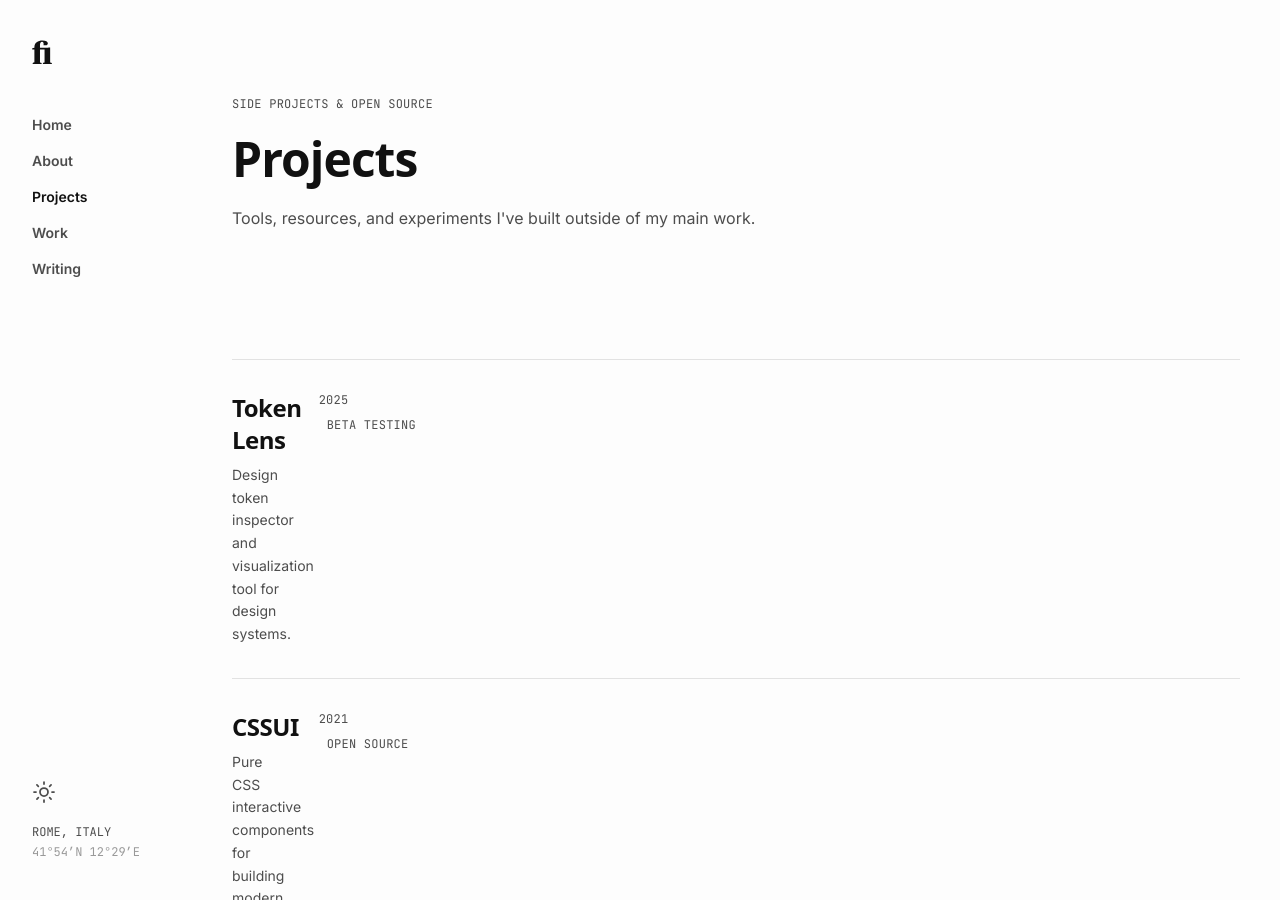
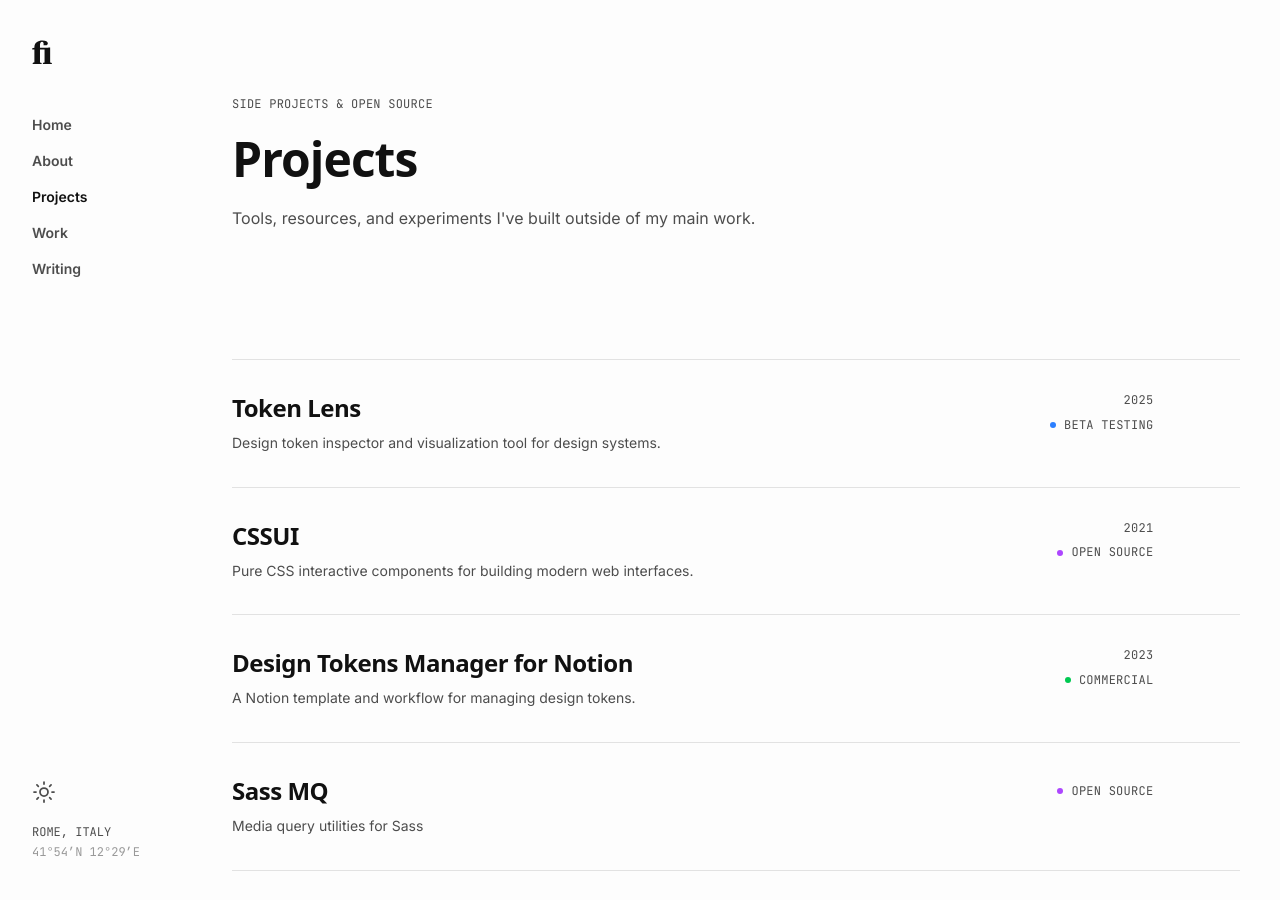
Before and after one commit to zetareticoli/fi, a Jekyll site: the page built from projects.html, in a window 1280 px wide and 900 px high. Built offline with Jekyll 4.4.1, drawn with Linux system fonts in a browser that asks for light colours; some web fonts are replaced.

Commit message:
refactor: enhance CSS with new color variables, spacing utilities, and responsive design classes for improved layout and visual consistency

```diff
--- a/css/tw-compiled.css
+++ b/css/tw-compiled.css
@@ -5,13 +5,17 @@
   :root, :host {
     --font-sans: 'Inter', ui-sans-serif, system-ui, sans-serif;
     --font-mono: 'JetBrains Mono', ui-monospace, SFMono-Regular, Menlo, Monaco, Consolas, monospace;
+    --color-amber-500: oklch(76.9% 0.188 70.08);
+    --color-green-500: oklch(72.3% 0.219 149.579);
+    --color-blue-500: oklch(62.3% 0.214 259.815);
+    --color-purple-500: oklch(62.7% 0.265 303.9);
+    --color-gray-500: oklch(55.1% 0.027 264.364);
     --spacing: 0.25rem;
     --breakpoint-xl: 80rem;
     --container-md: 28rem;
     --container-xl: 36rem;
     --container-2xl: 42rem;
     --container-3xl: 48rem;
-    --container-5xl: 64rem;
     --text-xs: 0.75rem;
     --text-xs--line-height: calc(1 / 0.75);
     --text-sm: 0.875rem;
@@ -41,7 +45,6 @@
     --leading-relaxed: 1.625;
     --radius-xs: 0.125rem;
     --radius-md: calc(var(--radius) - 2px);
-    --radius-lg: var(--radius);
     --ease-out: cubic-bezier(0, 0, 0.2, 1);
     --ease-in-out: cubic-bezier(0.4, 0, 0.2, 1);
     --default-transition-duration: 150ms;
@@ -282,9 +285,6 @@
   }
   .mx-6 {
     margin-inline: calc(var(--spacing) * 6);
-  }
-  .mx-auto {
-    margin-inline: auto;
   }
   .my-2 {
     margin-block: calc(var(--spacing) * 2);
@@ -936,9 +936,6 @@
   .mb-8 {
     margin-bottom: calc(var(--spacing) * 8);
   }
-  .mb-10 {
-    margin-bottom: calc(var(--spacing) * 10);
-  }
   .mb-12 {
     margin-bottom: calc(var(--spacing) * 12);
   }
@@ -978,6 +975,9 @@
   .aspect-square {
     aspect-ratio: 1 / 1;
   }
+  .h-1\.5 {
+    height: calc(var(--spacing) * 1.5);
+  }
   .h-64 {
     height: calc(var(--spacing) * 64);
   }
@@ -996,6 +996,9 @@
   .min-h-screen {
     min-height: 100vh;
   }
+  .w-1\.5 {
+    width: calc(var(--spacing) * 1.5);
+  }
   .w-1\/2 {
     width: calc(1 / 2 * 100%);
   }
@@ -1020,9 +1023,6 @@
   .max-w-screen-xl {
     max-width: var(--breakpoint-xl);
   }
-  .max-w-xl {
-    max-width: var(--container-xl);
-  }
   .shrink-0 {
     flex-shrink: 0;
   }
@@ -1115,9 +1115,6 @@
   }
   .gap-y-4 {
     row-gap: calc(var(--spacing) * 4);
-  }
-  .gap-y-6 {
-    row-gap: calc(var(--spacing) * 6);
   }
   .truncate {
     overflow: hidden;
@@ -1130,6 +1127,9 @@
   .rounded {
     border-radius: var(--radius);
   }
+  .rounded-full {
+    border-radius: calc(infinity * 1px);
+  }
   .rounded-md {
     border-radius: var(--radius-md);
   }
@@ -1147,17 +1147,26 @@
   .border-border {
     border-color: var(--color-border);
   }
+  .bg-amber-500 {
+    background-color: var(--color-amber-500);
+  }
   .bg-background {
     background-color: var(--color-background);
   }
+  .bg-blue-500 {
+    background-color: var(--color-blue-500);
+  }
   .bg-card-foreground {
     background-color: var(--color-card-foreground);
   }
-  .bg-secondary\/20 {
-    background-color: color-mix(in srgb, hsl(var(--secondary)) 20%, transparent);
-    @supports (color: color-mix(in lab, red, red)) {
-      background-color: color-mix(in oklab, var(--color-secondary) 20%, transparent);
-    }
+  .bg-gray-500 {
+    background-color: var(--color-gray-500);
+  }
+  .bg-green-500 {
+    background-color: var(--color-green-500);
+  }
+  .bg-purple-500 {
+    background-color: var(--color-purple-500);
   }
   .bg-secondary\/40 {
     background-color: color-mix(in srgb, hsl(var(--secondary)) 40%, transparent);
@@ -1493,6 +1502,20 @@
       }
     }
   }
+  .hover\:text-primary {
+    &:hover {
+      @media (hover: hover) {
+        color: var(--color-primary);
+      }
+    }
+  }
+  .hover\:underline {
+    &:hover {
+      @media (hover: hover) {
+        text-decoration-line: underline;
+      }
+    }
+  }
   .hover\:opacity-60 {
     &:hover {
       @media (hover: hover) {
@@ -1569,11 +1592,6 @@
       grid-template-columns: repeat(2, minmax(0, 1fr));
     }
   }
-  .md\:grid-cols-6 {
-    @media (width >= 48rem) {
-      grid-template-columns: repeat(6, minmax(0, 1fr));
-    }
-  }
   .md\:grid-cols-12 {
     @media (width >= 48rem) {
       grid-template-columns: repeat(12, minmax(0, 1fr));
@@ -1614,6 +1632,11 @@
       grid-column: span 6 / span 6;
     }
   }
+  .lg\:col-span-7 {
+    @media (width >= 64rem) {
+      grid-column: span 7 / span 7;
+    }
+  }
   .lg\:col-span-8 {
     @media (width >= 64rem) {
       grid-column: span 8 / span 8;
@@ -1674,6 +1697,11 @@
       flex-direction: column;
     }
   }
+  .lg\:items-end {
+    @media (width >= 64rem) {
+      align-items: flex-end;
+    }
+  }
   .lg\:justify-normal {
     @media (width >= 64rem) {
       justify-content: normal;
@@ -1697,11 +1725,6 @@
   .lg\:gap-12 {
     @media (width >= 64rem) {
       gap: calc(var(--spacing) * 12);
-    }
-  }
-  .lg\:gap-x-16 {
-    @media (width >= 64rem) {
-      column-gap: calc(var(--spacing) * 16);
     }
   }
   .lg\:px-8 {
@@ -1811,16 +1834,6 @@
   .xl\:col-span-7 {
     @media (width >= 80rem) {
       grid-column: span 7 / span 7;
-    }
-  }
-  .xl\:mt-24 {
-    @media (width >= 80rem) {
-      margin-top: calc(var(--spacing) * 24);
-    }
-  }
-  .xl\:grid-cols-2 {
-    @media (width >= 80rem) {
-      grid-template-columns: repeat(2, minmax(0, 1fr));
     }
   }
   .xl\:grid-cols-3 {
```
